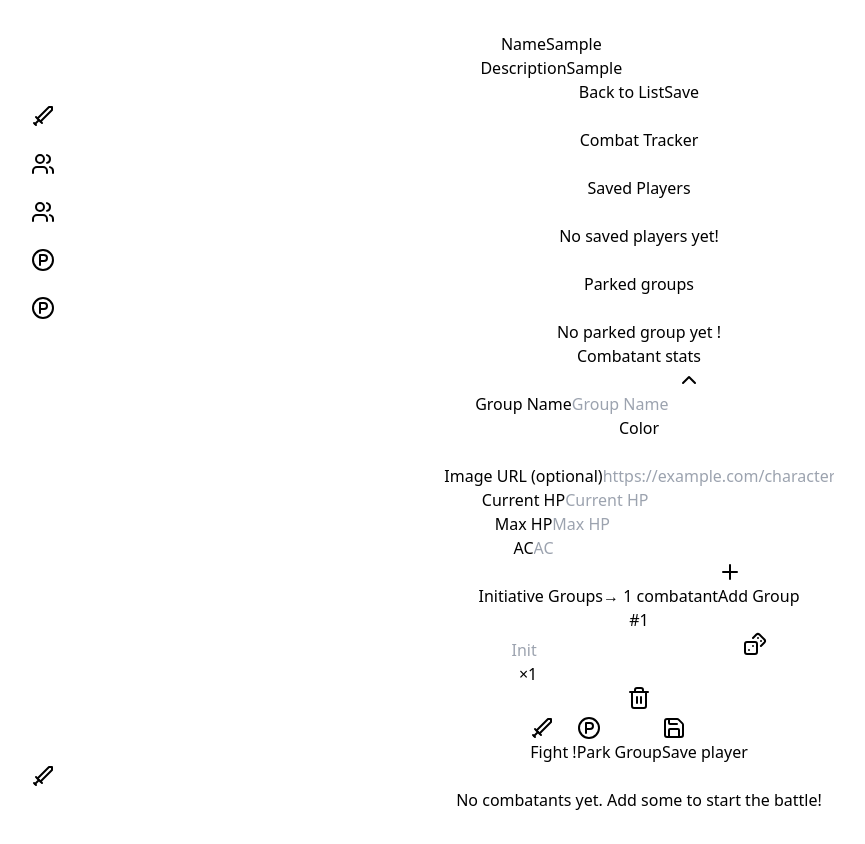
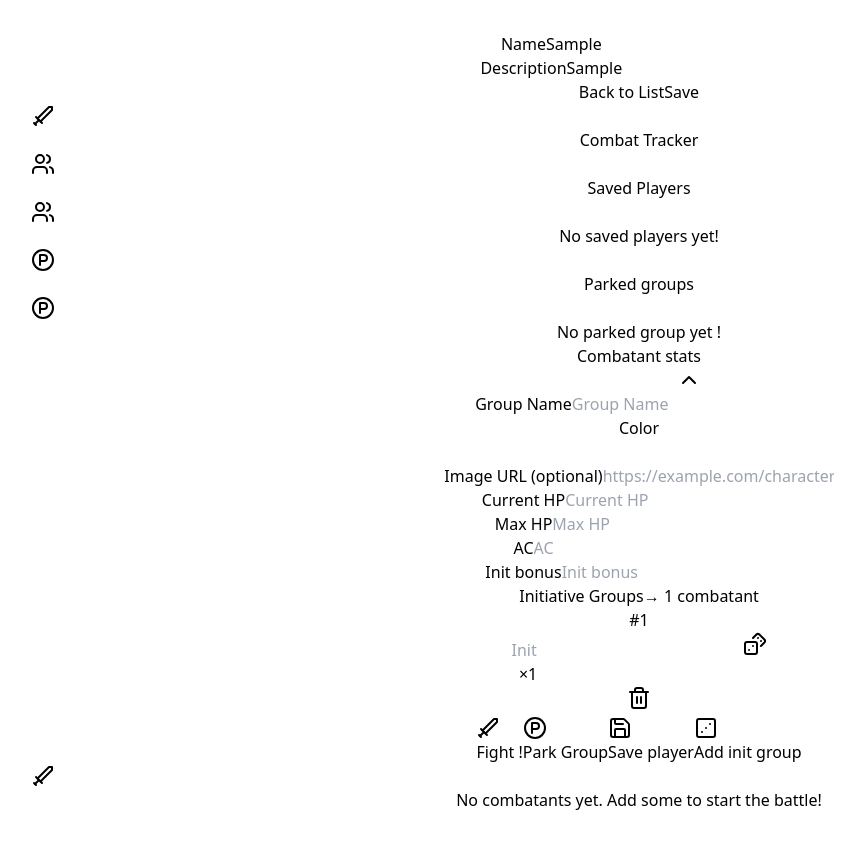
Before and after one commit to yohannjouanneau/dnd-combat-tracker, a React (Vite) app: page / in a window 1280 px wide. Both pictures are taken after typing "Sample", "Sample" into the empty fields and a click on the button "Create". Shown: the whole page, without its empty margins (1-866 px from the left). Built offline with nearby package versions, Linux system fonts and the light colour scheme.

Commit message:
Add Init bonus

```diff
--- a/src/components/CombatForm/AddCombatantForm.tsx
+++ b/src/components/CombatForm/AddCombatantForm.tsx
@@ -4,7 +4,7 @@ import LabeledTextInput from '../common/LabeledTextInput';
 import LabeledNumberInput from '../common/LabeledNumberInput';
 import ColorPicker from '../common/ColorPicker';
 import InitiativeGroupInput from './InitiativeGroupInput';
-import { Plus, ChevronDown, Save, Sword, CircleParking } from 'lucide-react';
+import {ChevronDown, Save, Sword, CircleParking, Dice3 } from 'lucide-react';
 
 
 type Props = {
@@ -121,6 +121,14 @@ export default function AddCombatantForm({
 							placeholder="AC"
 							onChange={(v) => onChange({ ac: v })}
 						/>
+
+						<LabeledNumberInput
+							id="initBonus"
+							label="Init bonus"
+							value={value.initBonus}
+							placeholder="Init bonus"
+							onChange={(v) => onChange({ initBonus: v })}
+						/>
 					</div>
 
 					<div className="mb-4">
@@ -133,13 +141,6 @@ export default function AddCombatantForm({
 									</span>
 								)}
 							</label>
-							<button
-								onClick={onAddInitiativeGroup}
-								className="bg-slate-700 hover:bg-slate-600 text-white px-2 py-1 rounded flex items-center gap-1 transition text-xs"
-							>
-								<Plus className="w-3 h-3" />
-								Add Group
-							</button>
 						</div>
 
 						<div className="grid grid-cols-1 md:grid-cols-2 gap-2">
@@ -148,6 +149,7 @@ export default function AddCombatantForm({
 									key={group.id}
 									group={group}
 									index={index}
+									initBonus={value.initBonus}
 									canRemove={value.initiativeGroups.length > 1}
 									onChange={onUpdateInitiativeGroup}
 									onRemove={onRemoveInitiativeGroup}
@@ -179,6 +181,13 @@ export default function AddCombatantForm({
 							<Save className="w-4 h-4" />
 							Save player
 						</button>
+						<button
+							onClick={onAddInitiativeGroup}
+							className="bg-slate-600 hover:bg-slate-700 text-white px-4 py-2 rounded flex items-center gap-2 transition"
+						>
+							<Dice3 className="w-4 h-4" />
+								Add init group
+						</button>
 					</div>
 				</div>
 			</div>
--- a/src/components/CombatForm/InitiativeGroupInput.tsx
+++ b/src/components/CombatForm/InitiativeGroupInput.tsx
@@ -1,24 +1,26 @@
 import { Trash2, Dices } from 'lucide-react';
 import type { InitiativeGroup } from '../../types';
-import { useEffect } from 'react';
+import { useCallback, useEffect } from 'react';
 
 type Props = {
   group: InitiativeGroup;
   index: number;
   canRemove: boolean;
+  initBonus: string,
   onChange: (id: string, patch: Partial<InitiativeGroup>) => void;
   onRemove: (id: string) => void;
 };
 
-export default function InitiativeGroupInput({ group, index, canRemove, onChange, onRemove }: Props) {
-  const rollInitiative = () => {
+export default function InitiativeGroupInput({ group, index, canRemove, initBonus,onChange, onRemove }: Props) {
+  const rollInitiative = useCallback(() => {
+    const bonus = initBonus.length > 0 ? parseInt(initBonus) : 0
     const roll = Math.floor(Math.random() * 20) + 1;
-    onChange(group.id, { initiative: String(roll) });
-  };
+    onChange(group.id, { initiative: String(roll + bonus) });
+  }, [initBonus, group.id])
 
   useEffect(() => {
     rollInitiative()
-  }, [])
+  }, [rollInitiative])
 
   return (
     <div className="flex items-center gap-2 p-2 bg-slate-900 rounded border border-slate-600">
--- a/src/components/CombatForm/InitiativeInput.tsx
+++ b/src/components/CombatForm/InitiativeInput.tsx
@@ -1,3 +1,5 @@
+import { Dice1 } from "lucide-react";
+
 type Props = {
 	value: string;
 	onChange: (value: string) => void;
@@ -21,7 +23,7 @@ export default function InitiativeInput({ value, onChange }: Props) {
 					className="bg-slate-600 hover:bg-slate-500 px-3 py-2 rounded transition text-sm"
 					title="Roll d20"
 				>
-					🎲
+					<Dice1 className="w-4 h-4"/>
 				</button>
 			</div>
 		</div>
--- a/src/components/CombatForm/SavedPlayerRow.tsx
+++ b/src/components/CombatForm/SavedPlayerRow.tsx
@@ -44,7 +44,7 @@ export default function SavedPlayerRow({ player, onInclude, onFight, onRemove }:
           title="Load into form"
         >
           <Plus className="w-3 h-3" />
-          Include
+          Edit
         </button>
         <button
           onClick={() => onFight(player)}
--- a/src/constants.ts
+++ b/src/constants.ts
@@ -7,7 +7,8 @@ export const DEFAULT_NEW_COMBATANT: NewCombatant = {
     maxHp: '',
     ac: '',
     color: '#3b82f6',
-    imageUrl: ''
+    imageUrl: '',
+    initBonus: ''
   }
 
   export const DEFAULT_CONDITIONS = [
--- a/src/pages/CombatTrackerPage.tsx
+++ b/src/pages/CombatTrackerPage.tsx
@@ -43,14 +43,15 @@ export default function CombatTrackerPage({ combatStateManager }: Props) {
   };
 
   const includePlayerToFight = (player: SavedPlayer) => {
-    const playerCombattant = {
+    const playerCombattant: NewCombatant = {
       groupName: player.groupName,
       initiativeGroups: player.initiativeGroups,
       hp: player.hp,
       maxHp: player.maxHp,
       ac: player.ac,
       color: player.color,
-      imageUrl: player.imageUrl
+      imageUrl: player.imageUrl,
+      initBonus: player.initBonus
     }
     combatStateManager.addCombatant(playerCombattant);
     if (combatListRef.current) {
--- a/src/persistence/PlayerStorageProvider.ts
+++ b/src/persistence/PlayerStorageProvider.ts
@@ -55,7 +55,8 @@ export class PlayerStorageProvider {
       color: data.color,
       createdAt: data.createdAt ?? now,
       updatedAt: data.updatedAt ?? now,
-      imageUrl: data.imageUrl
+      imageUrl: data.imageUrl,
+      initBonus: data.initBonus
     };
 
     const items = this.readAll();
--- a/src/state.ts
+++ b/src/state.ts
@@ -218,7 +218,8 @@ export function useCombatState(): CombatStateManager {
         maxHp: nc.maxHp || nc.hp,
         ac: nc.ac,
         color: nc.color,
-        imageUrl: nc.imageUrl
+        imageUrl: nc.imageUrl,
+        initBonus: nc.initBonus
       });
     }
 
@@ -246,7 +247,8 @@ export function useCombatState(): CombatStateManager {
         maxHp: player.maxHp,
         ac: player.ac,
         color: player.color,
-        imageUrl: player.imageUrl
+        imageUrl: player.imageUrl,
+        initBonus: player.initBonus
       }
     }));
   }, []);
--- a/src/types.ts
+++ b/src/types.ts
@@ -34,6 +34,7 @@ export type NewCombatant = {
   ac: string;
   color: string;
   imageUrl: string
+  initBonus: string
 };
 
 export type GroupSummary = {
@@ -74,4 +75,5 @@ export type SavedPlayer = {
   createdAt: number;
   updatedAt: number;
   imageUrl: string;
+  initBonus: string;
 };
```
Also changed, not shown: 1 other file (tests, documents, lock files or other folders).
